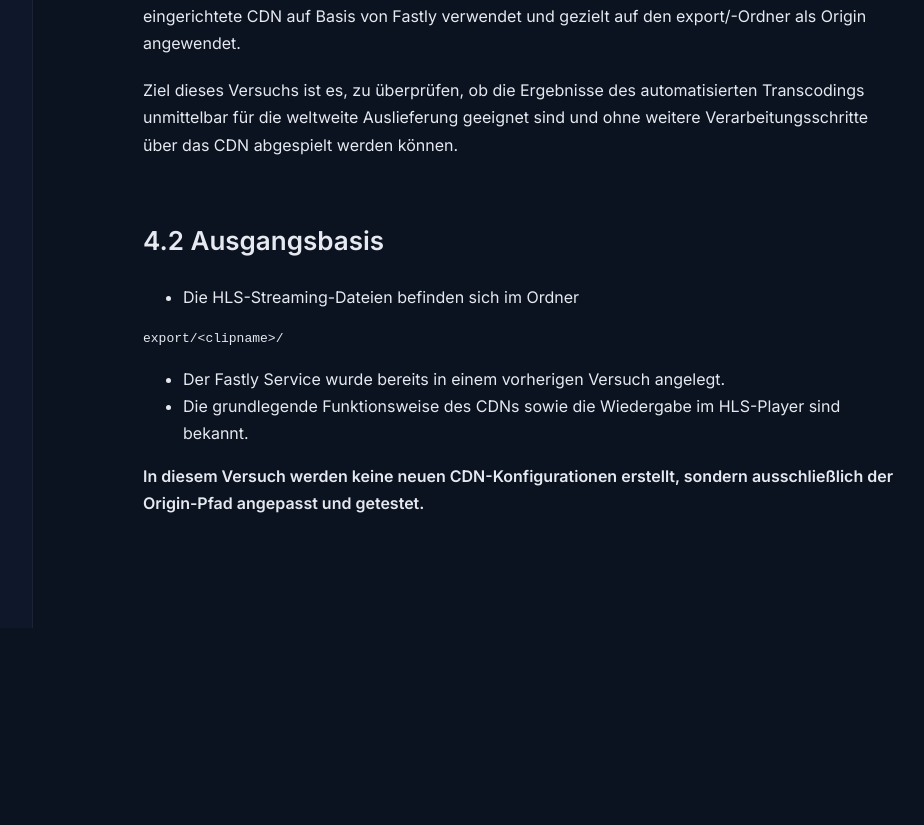
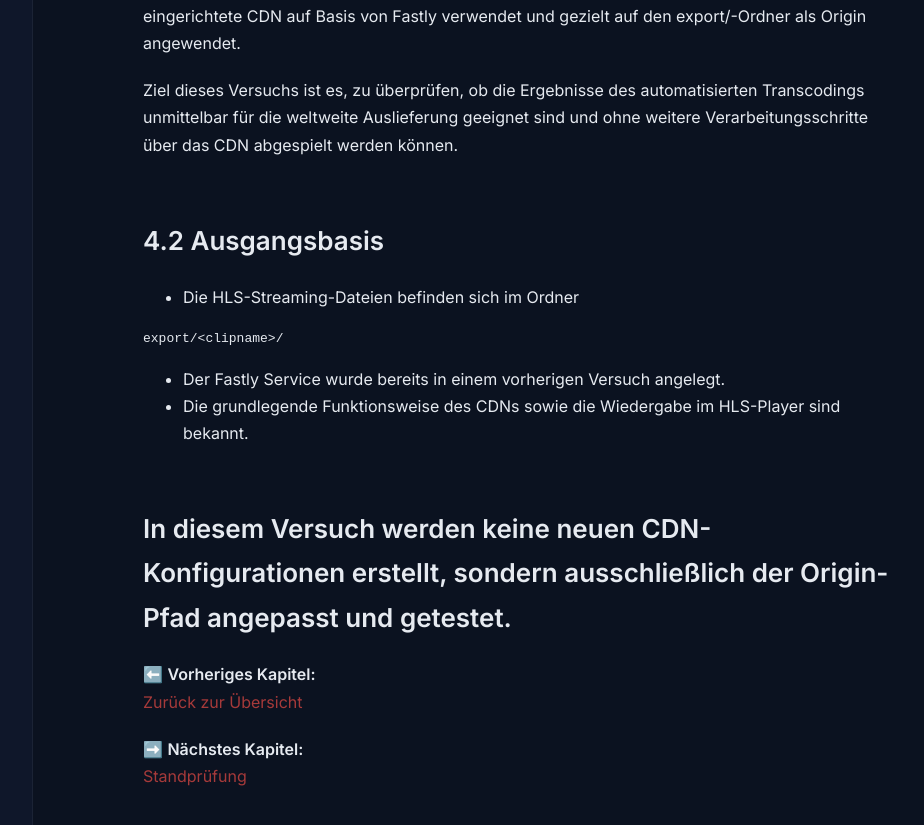
Before and after one commit to LimaLima2670/AWSPraktikumThesis, a Jekyll site: the page built from docs/Versuch4/01-einfuehrung.md, in a window 1280 px wide and 900 px high, scrolled down 632 px. Shown: the top 825 px of the window, without its empty margins (264-1188 px from the left). Built offline with Jekyll 4.4.1, drawn with Linux system fonts in a browser that asks for light colours; before the commit the page ends 1260 px from its top, so only the background shows below that.

Commit message:
Update 01-einfuehrung.md

```diff
--- a/docs/Versuch4/01-einfuehrung.md
+++ b/docs/Versuch4/01-einfuehrung.md
@@ -29,3 +29,10 @@ export/<clipname>/
 - Die grundlegende Funktionsweise des CDNs sowie die Wiedergabe im HLS-Player sind bekannt.
 
 **In diesem Versuch werden keine neuen CDN-Konfigurationen erstellt, sondern ausschließlich der Origin-Pfad angepasst und getestet.**
+---
+
+⬅️ **Vorheriges Kapitel:**
+[Zurück zur Übersicht](index.md)
+
+➡️ **Nächstes Kapitel:**
+[Standprüfung](02-Standprüfung.md)
```
